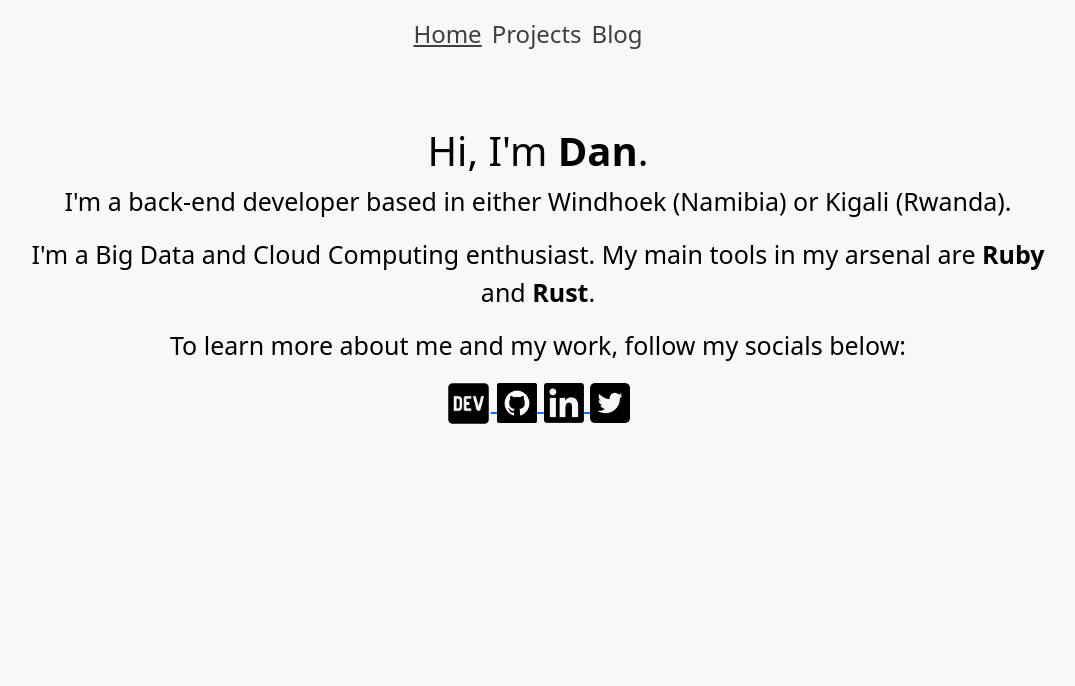
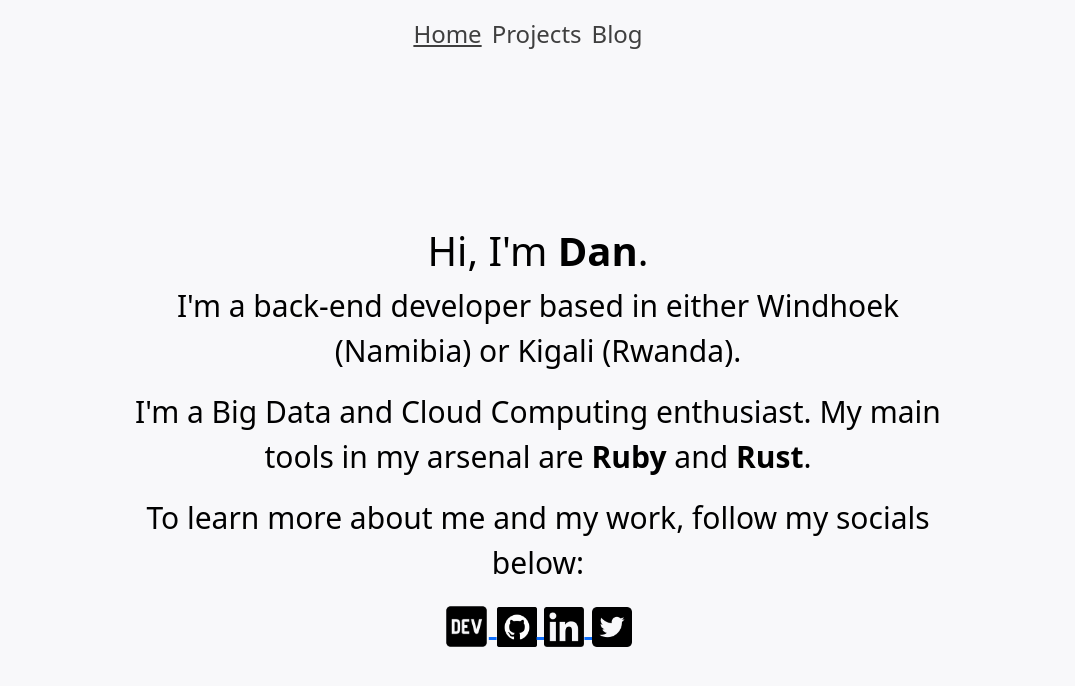
Before and after one commit to otherdcn/otherdcn.github.io, a Jekyll site: the page built from index.html, in a window 1280 px wide. Shown: the top 686 px of the page, without its empty margins (102-1177 px from the left). Built offline with Jekyll 4.4.1, drawn with Linux system fonts in a browser that asks for light colours.

Commit message:
Edit home page

```diff
--- a/_layouts/default.html
+++ b/_layouts/default.html
@@ -18,5 +18,6 @@
     <section class="container">
       {{ content }}
     </section>
+    <!-- <footer style="background-color: green;">Made with Jekyll ❤️</footer> -->
   </body>
 </html>
--- a/_sass/main.scss
+++ b/_sass/main.scss
@@ -26,6 +26,13 @@ nav {
 
 .main-body {
   text-align: center;
-  font-size: 25px;
-  padding: 50px 50px;
+  font-size: 30px;
+  padding: 150px 150px;
 }
+
+@media (max-width: 481px) { //This will change CSS properties based on screen size
+  .main-body {
+    font-size: 25px;
+    padding: 50px 50px;
+  }
+}
--- a/index.html
+++ b/index.html
@@ -29,29 +29,29 @@ title: Dan C. Ntwari | Back-end Web Developer
     <p>To learn more about me and my work, follow my socials below:</p>
 
     <div>
-      <span>
-        <a href="https://dev.to/otherdcn">
+      <em>
+        <a href="https://dev.to/otherdcn" target="_blank">
           <img src="assets/images/dev-to-black-64px-roundcorners.png" alt="Dev.to icon" style="width: 45px; height: 45px;text-decoration:none;">
         </a>
-      </span>
+      </em>
 
-      <span>
-        <a href="https://github.com/otherdcn">
+      <em>
+        <a href="https://github.com/otherdcn" target="_blank">
           <img src="assets/images/github-black-64px-roundcorners.png" alt="Github icon" style="width: 40px; height: 40px;text-decoration:none;">
         </a>
-      </span>
+      </em>
 
-      <span>
-        <a href="https://www.linkedin.com/in/dan-c-ntwari/">
+      <em>
+        <a href="https://www.linkedin.com/in/dan-c-ntwari/" target="_blank">
           <img src="assets/images/linkedin-black-64px-roundcorners.png" alt="LinkedIn icon" style="width: 40px; height: 40px;text-decoration:none;">
         </a>
-      </span>
+      </em>
 
-      <span>
-        <a href="https://twitter.com/OtherDCN">
+      <em>
+        <a href="https://twitter.com/OtherDCN" target="_blank">
           <img src="assets/images/twitter-black-64px-roundcorners.png" alt="Twitter icon" style="width: 40px; height: 40px;text-decoration:none;">
         </a>
-      </span>
+      </em>
     </div>
   </div>
 </div>
```
Also changed, not shown: other parts of index.html (+1 -1 lines), _data/navigation.yml (line endings or trailing spaces).
